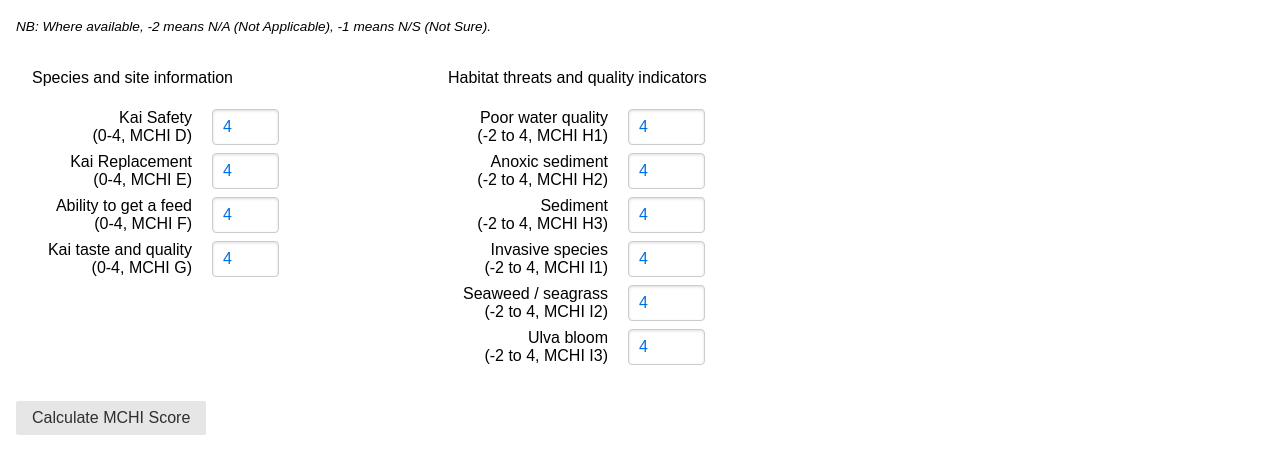
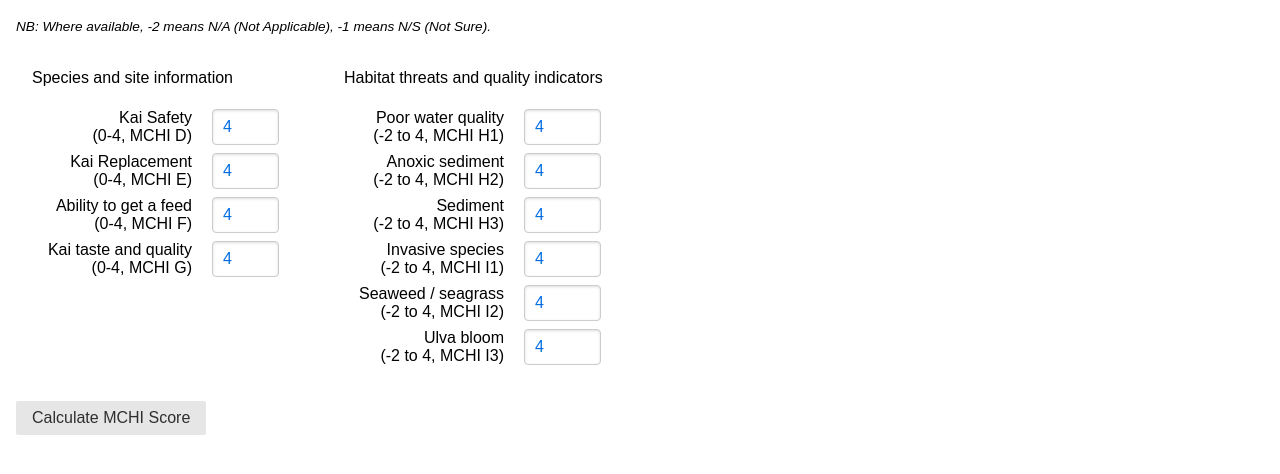
Before and after one commit to dpritchard/takiwaR, a plain HTML site: page inst/www/mchi.html in a window 1280 px wide. Shown: the part 132-606 px from the top of the page. Drawn offline with Linux system fonts and the light colour scheme; a script that the page names is missing.

Commit message:
Minor updates to demo page

```diff
--- a/inst/www/mchi.html
+++ b/inst/www/mchi.html
@@ -31,7 +31,7 @@
 <p class="elaboration italic">NB: Where available, -2 means N/A (Not Applicable), -1 means N/S (Not Sure).</p>
 <form class="pure-form pure-form-aligned">
 <div class="pure-g">
-    <div class="pure-u-1 pure-u-md-1-3">
+    <div class="pure-u-1 pure-u-md-1-4">
     <div class="p-box">
         <p>Species and site information</p>
         <fieldset>
@@ -57,7 +57,7 @@
         </fieldset>
     </div>
     </div>
-    <div class="pure-u-1 pure-u-md-1-3">
+    <div class="pure-u-1 pure-u-md-1-4">
     <div class="p-box">
         <p>Habitat threats and quality indicators</p>
         <fieldset>
@@ -94,7 +94,7 @@
     </div>
     </div>
     </form>
-    <div class="pure-u-1 pure-u-md-1-3">
+    <div class="pure-u-1 pure-u-md-1-2">
     <div id="calc-result" class="p-box"></div>
     </div>
     <div class="pure-g">
```
